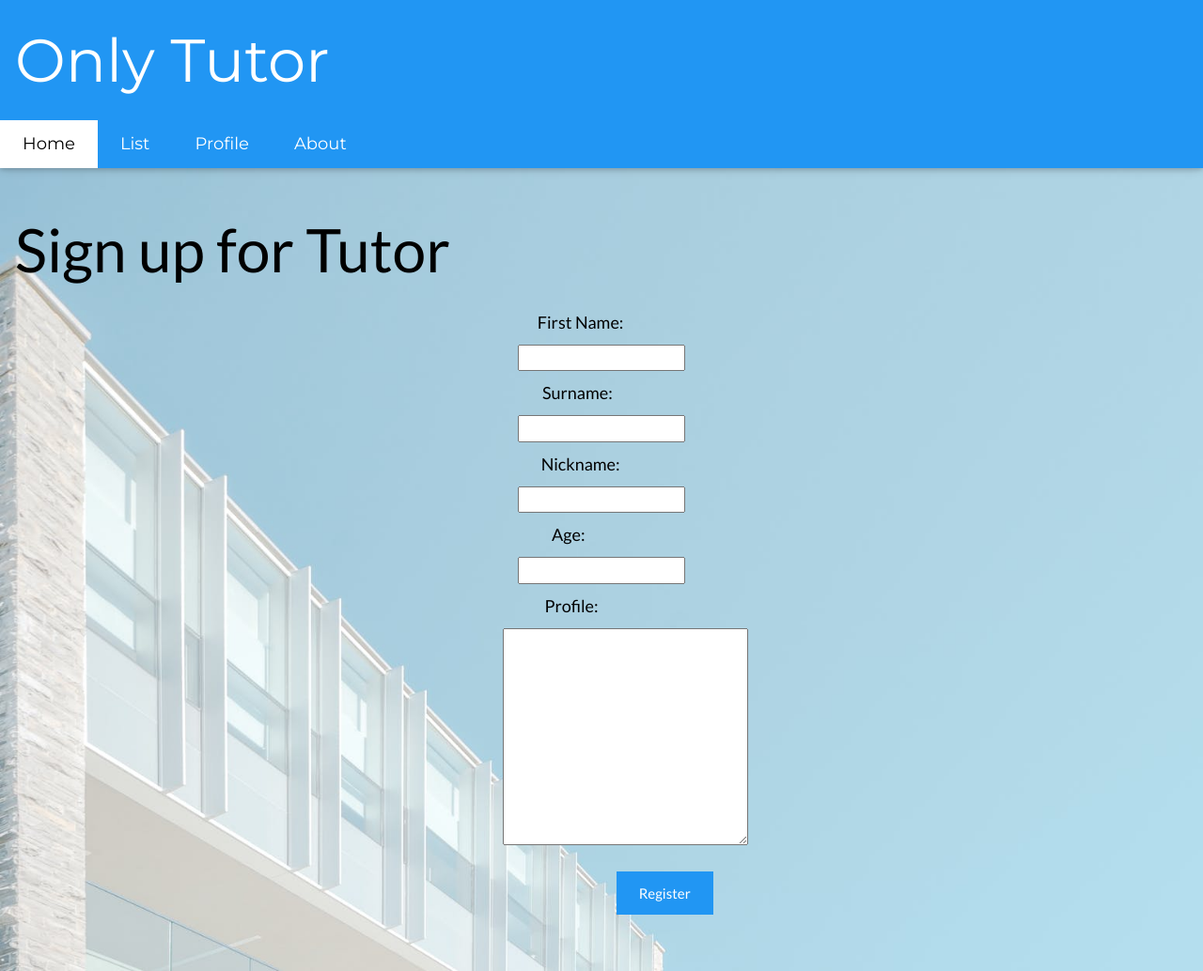
After one commit to 6210612799/fontend331, a Django app: page /tutorsignup in a window 1280 px wide. The commit adds this page. Shown: the whole page at 94% size. Run offline with Django 3.2, Linux system fonts and the light colour scheme.

Commit message:
ihereinroyal

```diff
--- a/proX/main/templates/main/signin.html
+++ b/proX/main/templates/main/signin.html
@@ -25,16 +25,18 @@ div.a {
 <!-- Navbar -->
 <div class="w3-top">
   <div class="w3-bar w3-blue w3-card w3-left-align w3-large">
-    <h1 class="w3-margin w3-jumbo">Only Tutor</h1>
+    <a href="/home" style="text-decoration:none;"><h1 class="w3-margin w3-jumbo">Only Tutor</h1></a>
     <a class="w3-bar-item w3-button w3-hide-medium w3-hide-large w3-right w3-padding-large w3-hover-white w3-large w3-red" href="javascript:void(0);" onclick="myFunction()" title="Toggle Navigation Menu"><i class="fa fa-bars"></i></a>
     <a href="/home" class="w3-bar-item w3-button w3-padding-large w3-white">Home</a>
-    <a href="#" class="w3-bar-item w3-button w3-hide-small w3-padding-large w3-hover-white">List</a>
+    <a href="/list" class="w3-bar-item w3-button w3-hide-small w3-padding-large w3-hover-white">List</a>
     <a href="#" class="w3-bar-item w3-button w3-hide-small w3-padding-large w3-hover-white">Profile</a>
     <a href="/about" class="w3-bar-item w3-button w3-hide-small w3-padding-large w3-hover-white">About</a>
   </div>
   {% block body %}
   <br>
   <div class="a">
+  <br>
+  <br>
   <h1 class="w3-margin w3-jumbo">Please Select Your Role To Sign In</h1>
   <a href="/logintutor" class="w3-bar-item w3-button w3-hide-small w3-padding-large w3-hover-green w3-jumbo  w3-blue"style="margin-right:6%">Tutor</a>
 
--- a/proX/main/templates/main/templatesignup.html
+++ b/proX/main/templates/main/templatesignup.html
@@ -31,9 +31,10 @@ div.a {
 <!-- Navbar -->
 <div class="w3-top">
   <div class="w3-bar w3-blue w3-card w3-left-align w3-large">
-    <h1 class="w3-margin w3-jumbo">Only Tutor</h1>
+    <a href="/home" style="text-decoration:none;"><h1 class="w3-margin w3-jumbo">Only Tutor</h1></a>
     <a class="w3-bar-item w3-button w3-hide-medium w3-hide-large w3-right w3-padding-large w3-hover-white w3-large w3-red" href="javascript:void(0);" onclick="myFunction()" title="Toggle Navigation Menu"><i class="fa fa-bars"></i></a>
     <a href="/home" class="w3-bar-item w3-button w3-padding-large w3-white">Home</a>
+    <a href="/list" class="w3-bar-item w3-button w3-hide-small w3-padding-large w3-hover-white">List</a>
     <a href="#" class="w3-bar-item w3-button w3-hide-small w3-padding-large w3-hover-white">Profile</a>
     <a href="/about" class="w3-bar-item w3-button w3-hide-small w3-padding-large w3-hover-white">About</a>
   </div>
--- /dev/null
+++ b/proX/main/templates/main/tutorsignup.html
@@ -0,0 +1,46 @@
+{% extends "main/templatesignup.html" %}
+<style>
+
+
+</style>
+
+<body>
+{% block body %}
+<br>
+<div class="w3-margin w3-jumbo white">Sign up for Tutor</div>
+
+<div class="a">
+<form>
+    <div style="margin-right: 3.5%">
+    <h5 class="w3-padding-1">First Name:</h5>
+    </div>
+    <input type="text" id="first Name" name="First Name"><br>
+
+    <div style="margin-right: 4%">
+    <h5 class="w3-padding-1">Surname:</h5>
+    </div>
+    <input type="text" id="surname" name="Surname"><br>
+
+    <div style="margin-right: 3.5%">
+    <h5 class="w3-padding-1">Nickname:</h5>
+    </div>
+    <input type="text" id="nickname" name="Nickname"><br>
+
+    <div style="margin-right: 5.5%">
+    <h5 class="w3-padding-1">Age:</h5>
+    </div>
+    <input type="number" min="1" step="1" id="age" name="Age"><br>
+
+    <form action="/action_page.php">
+    <div style="margin-right: 5%">
+    <h5 class="w3-padding-1">Profile:</h5></div>
+    <textarea name="message" style="margin-left: 4%" rows="10" cols="30"></textarea>
+    <br>
+    <br>
+    <div style="margin-left: 10.5%">
+    <input type="submit" class="w3-bar-item w3-button w3-hide-small w3-padding-large w3-hover-green   w3-blue" value="Register">
+    </div>
+</form>
+</div>
+{% endblock %}
+</body>
--- a/proX/main/urls.py
+++ b/proX/main/urls.py
@@ -12,4 +12,7 @@ urlpatterns = [
     path('signin', views.signin, name="signin"),
     path('logintutor', views.logintutor, name="logintutor"),
     path('loginstudent', views.loginstu, name="loginstu"),
+    path('studentsignup', views.studentsignup, name="studentsignup"),
+    path('tutorsignup', views.tutorsignup, name="tutorsignup"),
+    path('list', views.list, name="list"),
     ]
--- a/proX/main/views.py
+++ b/proX/main/views.py
@@ -20,3 +20,12 @@ def logintutor(request):
 
 def loginstu(request):
     return render(request, "main/loginpagestud.html")
+
+def studentsignup(request):
+    return render(request, "main/studentsignup.html")
+
+def tutorsignup(request):
+    return render(request, "main/tutorsignup.html")
+
+def list(request):
+    return render(request, "main/list.html")
```
Also changed, not shown: proX/main/templates/main/layout.html (+4 -3 lines), proX/main/templates/main/list.html (added, +38 -0 lines), proX/main/templates/main/signup.html (+6 -4 lines), proX/main/templates/main/studentsignup.html (added, +40 -0 lines).
